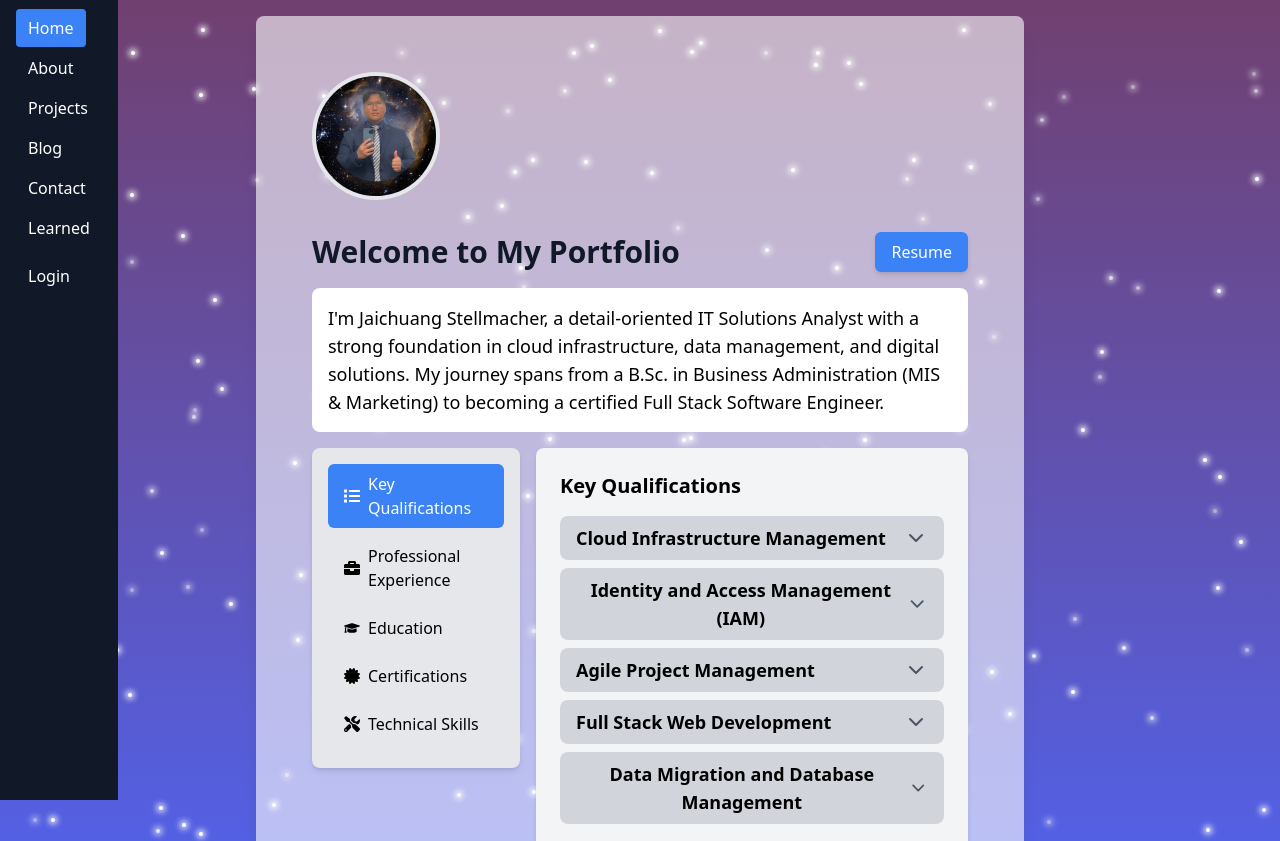
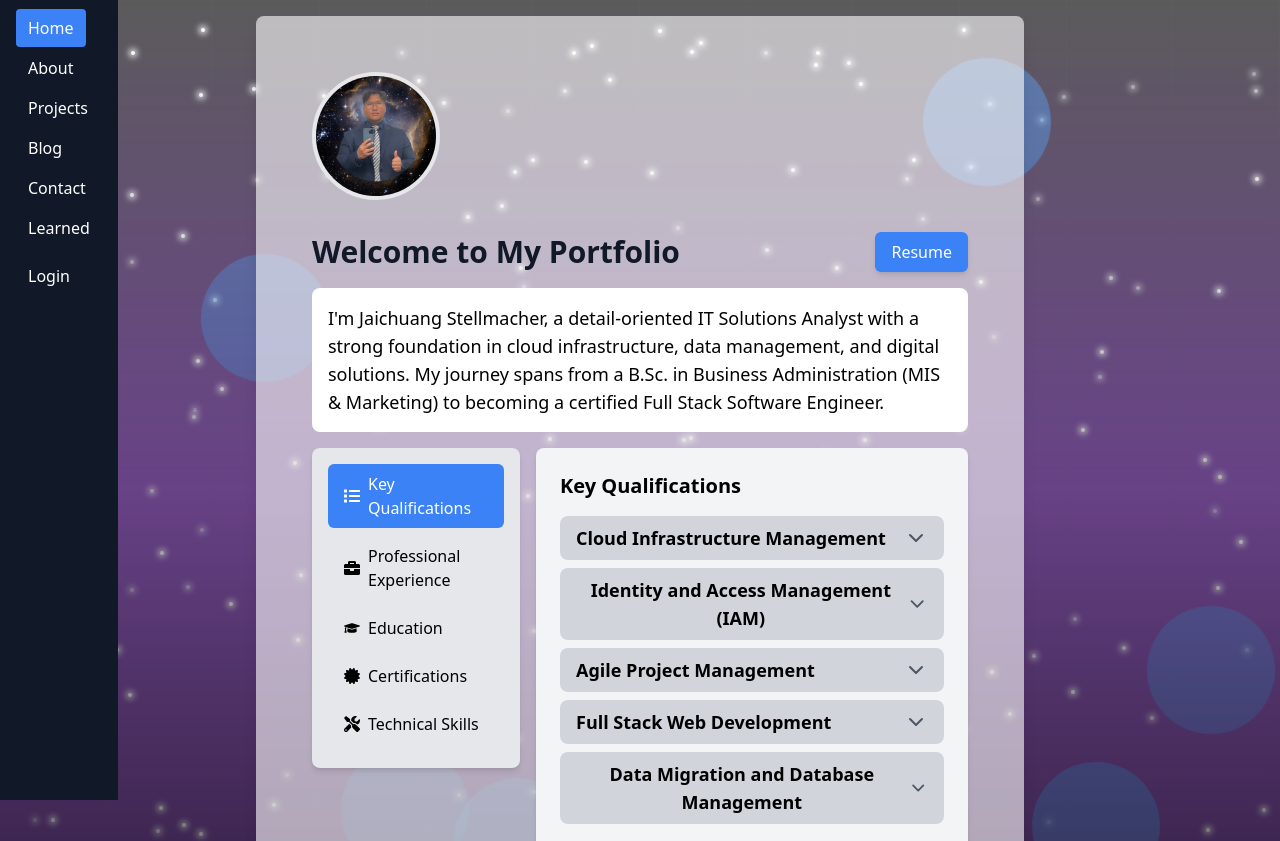
Before and after one commit to jstellmacher/portfo-frontend, a React (Vite) app: page / in a window 1280 px wide. Shown: the top 841 px of the page. Built offline with nearby package versions, Linux system fonts and the light colour scheme.

Commit message:
updates aboutme page

```diff
--- a/src/components/CareerHighlights.jsx
+++ b/src/components/CareerHighlights.jsx
@@ -2,7 +2,7 @@
 import React from 'react';
 
 const CareerHighlights = () => (
-  <div id="career-highlights" className="mt-12 bg-gray-200 p-4 rounded-lg shadow-md mb-8">
+  <div id="career-highlights" className="mt-12 bg-blue-200 p-4 rounded-lg shadow-md mb-8">
     <h3 className="text-xl font-semibold mb-4">Career Highlights</h3>
     <ul className="list-disc pl-6 space-y-2">
     <li className="mb-4">Led a cross-functional team in implementing a cloud-based data governance solution, enhancing data accuracy and compliance for clients.</li>
--- a/src/components/FuturisticBackdrop.jsx
+++ b/src/components/FuturisticBackdrop.jsx
@@ -1,12 +1,48 @@
-// components/FuturisticBackdrop.jsx
 import React from 'react';
 import StarryBackground from './StarryBackground';
 
 const FuturisticBackdrop = () => {
   return (
-    <div className="absolute inset-0 bg-gradient-to-b from-black to-vibrant-blue opacity-75 mix-blend-overlay z-0">
-      <div className="absolute inset-0 bg-gradient-to-b from-deep-purple to-blue-600 opacity-50"></div>
-      <StarryBackground numStars={200} /> {/* Add stars */}
+    <div className="absolute inset-0 overflow-hidden z-0">
+      {/* Darker gradient */}
+      <div className="absolute inset-0 bg-gradient-to-b from-black via-purple-800 to-purple-900 opacity-80 mix-blend-overlay z-0"></div>
+
+      {/* Sheen effect */}
+      <div className="absolute inset-0 bg-gradient-to-b from-white to-transparent opacity-20 z-10"></div>
+
+      {/* Grid overlay */}
+      <div className="absolute inset-0 grid grid-cols-12 gap-0 opacity-10 z-20">
+        {[...Array(12)].map((_, i) => (
+          <div key={i} className="border-r border-gray-500"></div>
+        ))}
+      </div>
+      <div className="absolute inset-0 grid grid-rows-12 gap-0 opacity-10 z-20">
+        {[...Array(12)].map((_, i) => (
+          <div key={i} className="border-b border-gray-500"></div>
+        ))}
+      </div>
+
+      {/* Rotating and pulsating elements */}
+      <div className="absolute inset-0 z-30 pointer-events-none">
+        {[...Array(10)].map((_, i) => (
+          <div
+            key={i}
+            className="absolute w-32 h-32 bg-blue-400 rounded-full opacity-20 mix-blend-overlay animate-pulse"
+            style={{
+              top: `${Math.random() * 100}%`,
+              left: `${Math.random() * 100}%`,
+              transform: `rotate(${Math.random() * 360}deg)`,
+              animationDelay: `${Math.random() * 2}s`,
+            }}
+          ></div>
+        ))}
+      </div>
+
+      {/* Smooth transition */}
+      <div className="absolute inset-0 bg-gradient-to-b from-transparent to-black opacity-60 transition-opacity duration-1000 z-40"></div>
+
+      {/* Stars */}
+      <StarryBackground numStars={200} />
     </div>
   );
 };
--- a/src/components/MyApproach.jsx
+++ b/src/components/MyApproach.jsx
@@ -2,7 +2,7 @@
 import React from 'react';
 
 const MyApproach = () => (
-  <div id="my-approach" className="mt-12 bg-gray-200 p-4 rounded-lg shadow-md mb-8">
+  <div id="my-approach" className="mt-12 bg-blue-200 p-4 rounded-lg shadow-md mb-8">
     <h3 className="text-xl font-semibold mb-4">My Approach</h3>
     <ul className="list-disc pl-6 space-y-2">
       <li>Passionate about leveraging technology to drive business outcomes.</li>
--- a/tailwind.config.js
+++ b/tailwind.config.js
@@ -1,4 +1,3 @@
-// tailwind.config.js
 module.exports = {
   content: ["./index.html", "./src/**/*.{js,jsx,ts,tsx}"],
   theme: {
@@ -8,6 +7,9 @@ module.exports = {
         'deep-purple': '#800080',
         // Add more custom colors if needed
       },
+      animation: {
+        pulse: 'pulse 2s cubic-bezier(0.4, 0, 0.6, 1) infinite',
+      },
     },
   },
   plugins: [],
```
